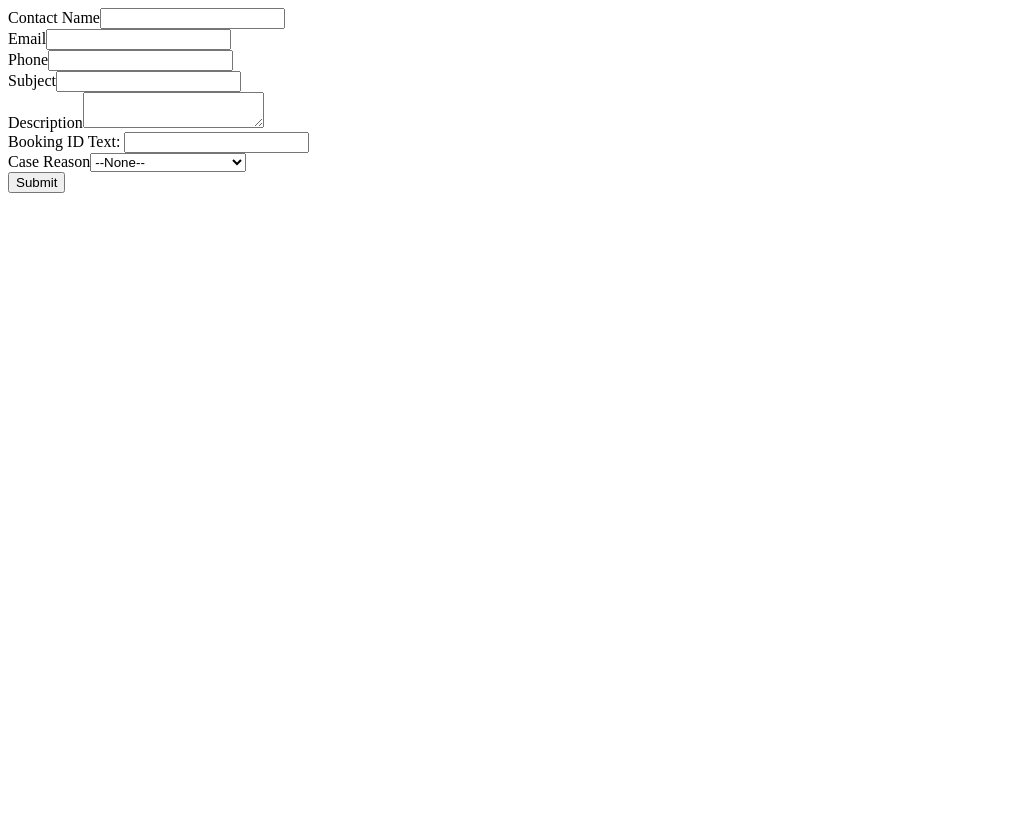
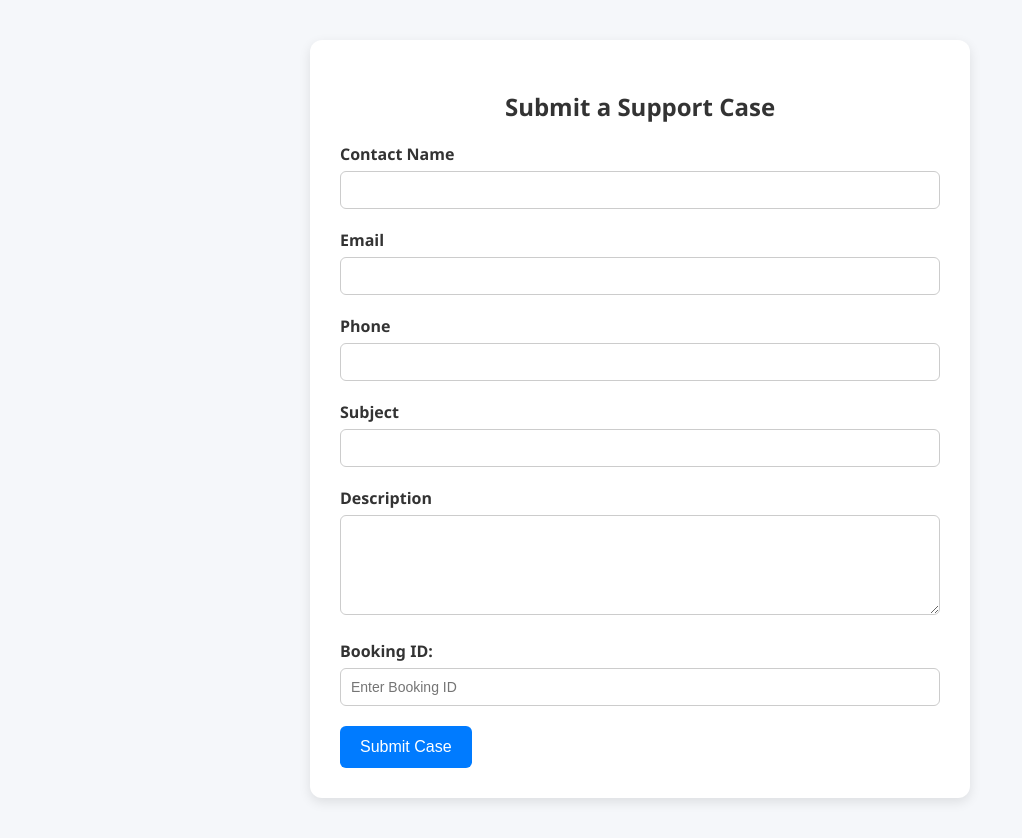
Before and after one commit to krishnasoni07/SwarnVillaComplaintPageRepo, a plain HTML site: page index.html in a window 1280 px wide. Shown: the whole page, without its empty margins (0-1022 px from the left). Before the commit the page ends 800 px from the top, so only its background shows below. Drawn offline with Linux system fonts and the light colour scheme.

Commit message:
Update index.html

```diff
--- a/index.html
+++ b/index.html
@@ -1,70 +1,111 @@
 <!DOCTYPE html>
 <html lang="en">
 <head>
-    <meta charset="UTF-8">
-    <meta name="viewport" content="width=device-width, initial-scale=1.0">
-    <title>Document</title>
+    <meta charset="UTF-8" />
+    <meta name="viewport" content="width=device-width, initial-scale=1.0"/>
+    <title>Support Case Form</title>
+    <meta http-equiv="Content-type" content="text/html; charset=UTF-8">
+
+    <style>
+        body {
+            font-family: 'Segoe UI', Tahoma, Geneva, Verdana, sans-serif;
+            background-color: #f5f7fa;
+            margin: 0;
+            padding: 0;
+        }
+
+        form {
+            max-width: 600px;
+            margin: 40px auto;
+            padding: 30px;
+            background-color: #ffffff;
+            border-radius: 12px;
+            box-shadow: 0 4px 12px rgba(0, 0, 0, 0.1);
+        }
+
+        label {
+            display: block;
+            margin-bottom: 6px;
+            font-weight: 600;
+            color: #333;
+        }
+
+        input[type="text"],
+        input[type="email"],
+        input[type="tel"],
+        textarea,
+        select {
+            width: 100%;
+            padding: 10px;
+            margin-bottom: 20px;
+            border: 1px solid #ccc;
+            border-radius: 6px;
+            box-sizing: border-box;
+            font-size: 14px;
+        }
+
+        textarea {
+            resize: vertical;
+            min-height: 100px;
+        }
+
+        input[type="submit"] {
+            background-color: #007bff;
+            color: white;
+            border: none;
+            padding: 12px 20px;
+            font-size: 16px;
+            border-radius: 6px;
+            cursor: pointer;
+            transition: background-color 0.3s ease;
+        }
+
+        input[type="submit"]:hover {
+            background-color: #0056b3;
+        }
+
+        h2 {
+            text-align: center;
+            color: #333;
+        }
+    </style>
 </head>
 <body>
-    <!--  ----------------------------------------------------------------------  -->
-    <!--  NOTE: Please add the following <META> element to your page <HEAD>.      -->
-    <!--  If necessary, please modify the charset parameter to specify the        -->
-    <!--  character set of your HTML page.                                        -->
-    <!--  ----------------------------------------------------------------------  -->
-
-    <META HTTP-EQUIV="Content-type" CONTENT="text/html; charset=UTF-8">
-
-    <!--  ----------------------------------------------------------------------  -->
-    <!--  NOTE: Please add the following <FORM> element to your page.             -->
-    <!--  ----------------------------------------------------------------------  -->
 
     <form action="https://webto.salesforce.com/servlet/servlet.WebToCase?encoding=UTF-8&orgId=00DgK000003Zy1B"
         method="POST">
 
-        <input type=hidden name="orgid" value="00DgK000003Zy1B">
-        <input type=hidden name="retURL" value="http://gmail.com">
+        <h2>Submit a Support Case</h2>
 
-        <!--  ----------------------------------------------------------------------  -->
-        <!--  NOTE: These fields are optional debugging elements. Please uncomment    -->
-        <!--  these lines if you wish to test in debug mode.                          -->
-        <!--  <input type="hidden" name="debug" value=1>                              -->
-        <!--  <input type="hidden" name="debugEmail"                                  -->
-        <!--  value="krishmicror1@gmail.com">                                         -->
-        <!--  ----------------------------------------------------------------------  -->
+        <input type="hidden" name="orgid" value="00DgK000003Zy1B">
+        <input type="hidden" name="retURL" value="http://gmail.com">
 
-        <label for="name">Contact Name</label><input id="name" maxlength="80" name="name" size="20" type="text" /><br>
+        <label for="name">Contact Name</label>
+        <input id="name" maxlength="80" name="name" type="text" required />
 
-        <label for="email">Email</label><input id="email" maxlength="80" name="email" size="20" type="text" /><br>
+        <label for="email">Email</label>
+        <input id="email" maxlength="80" name="email" type="text" required />
 
-        <label for="phone">Phone</label><input id="phone" maxlength="40" name="phone" size="20" type="text" /><br>
+        <label for="phone">Phone</label>
+        <input id="phone" maxlength="40" name="phone" type="text" required />
 
-        <label for="subject">Subject</label><input id="subject" maxlength="80" name="subject" size="20" type="text" /><br>
+        <label for="subject">Subject</label>
+        <input id="subject" maxlength="80" name="subject" type="text" required />
 
-        <label for="description">Description</label><textarea name="description"></textarea><br>
+        <label for="description">Description</label>
+        <textarea name="description" required></textarea>
 
-        <label for="00NgK000011RmNe">Booking ID Text:</label>
+        <label for="00NgK000011RmNe">Booking ID:</label>
         <input
             id="00NgK000011RmNe"
             maxlength="30"
             name="00NgK000011RmNe"
-    size="20"
             type="text"
-/><br>
+            placeholder="Enter Booking ID"
+        />
 
 
-        <label for="reason">Case Reason</label><select id="reason" name="reason">
-            <option value="">--None--</option>
-            <option value="Installation">Installation</option>
-            <option value="Equipment Complexity">Equipment Complexity</option>
-            <option value="Performance">Performance</option>
-            <option value="Breakdown">Breakdown</option>
-            <option value="Equipment Design">Equipment Design</option>
-            <option value="Feedback">Feedback</option>
-            <option value="Other">Other</option>
-        </select><br>
-
-        <input type="submit" name="submit">
-
+        <input type="submit" name="submit" value="Submit Case">
     </form>
 
     <script>
@@ -78,14 +119,13 @@
             const bookingIdFromUrl = getQueryParam('bookingId');
             const bookingInput = document.getElementById('00NgK000011RmNe');
 
-        // Only pre-fill if URL has bookingId AND field is empty
-        if (bookingIdFromUrl && bookingInput && !bookingInput.value) {
+            if (bookingIdFromUrl && bookingInput) {
                 bookingInput.value = bookingIdFromUrl;
+                bookingInput.readOnly = true;
+                bookingInput.style.backgroundColor = '#e9ecef'; // Visual cue for read-only
+                bookingInput.style.cursor = 'not-allowed';
             }
         });
     </script>
-
-
-
 </body>
 </html>
```
Lines whose indentation alone changed are shown as unchanged.
